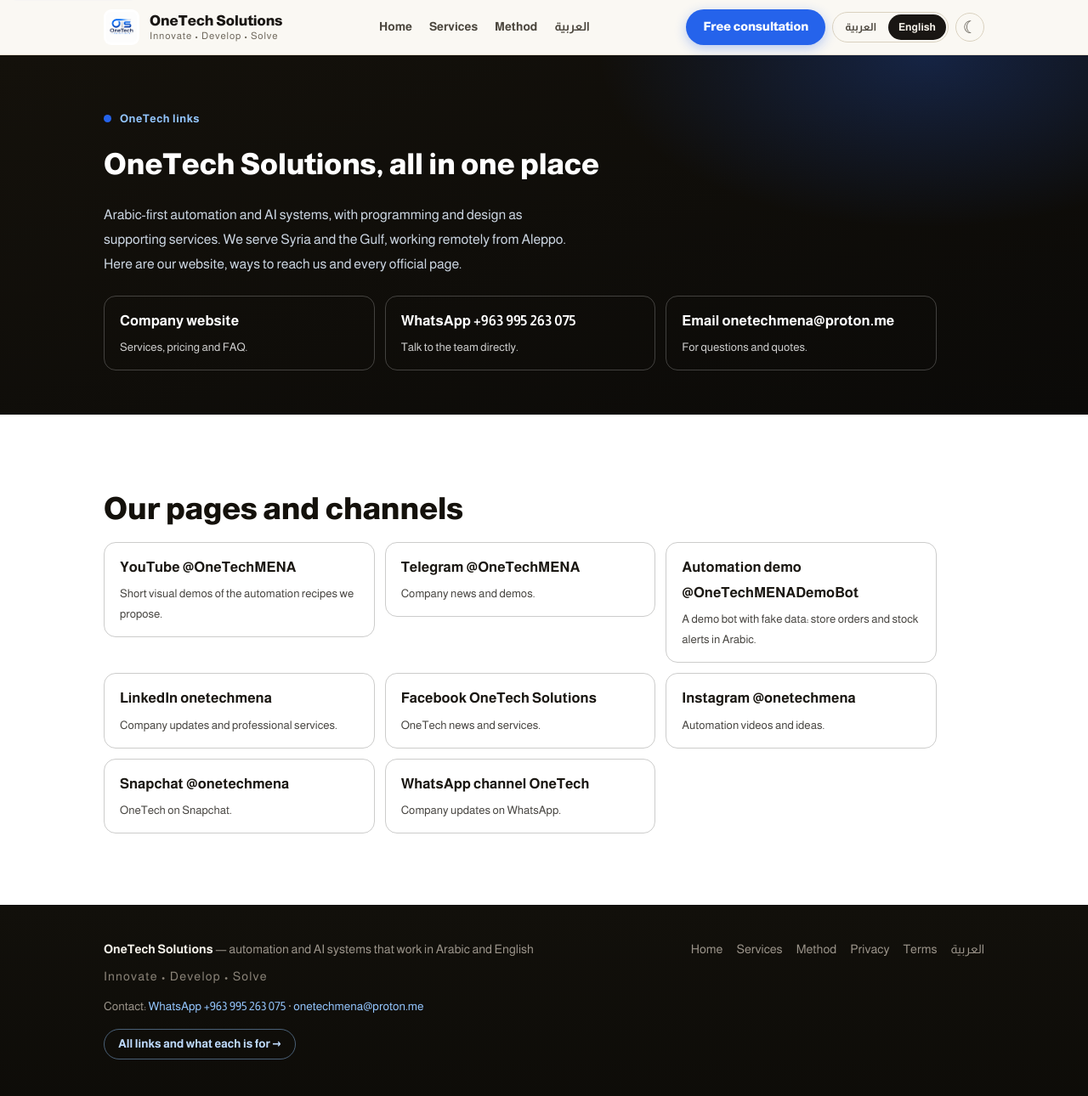
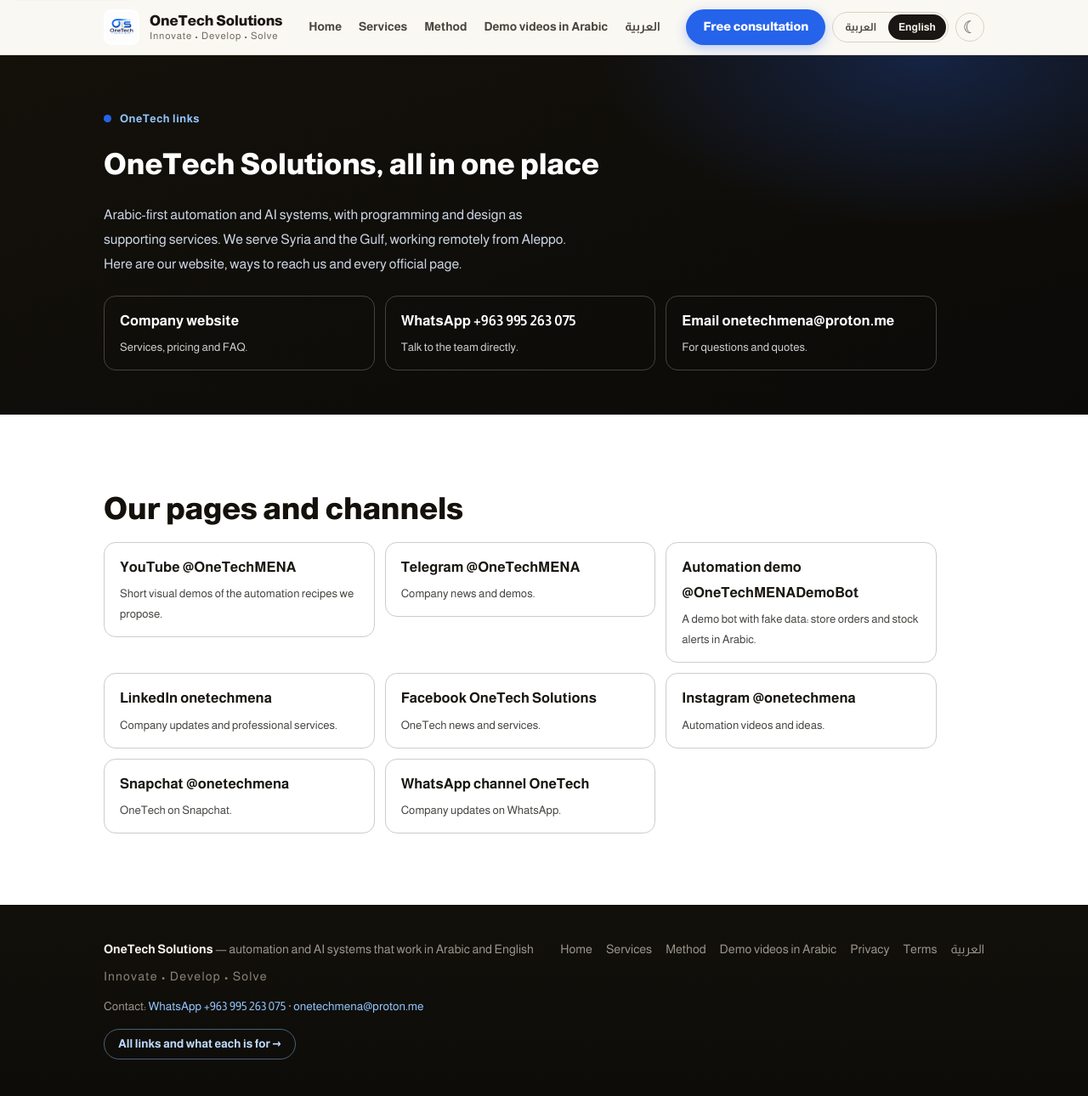
Before and after one commit to Anas379110/onetech-site, an Astro site: page /en/links in a window 1280 px wide. Shown: the top 1290 px of the page at 85% size. Built offline with nearby package versions, Linux system fonts and the light colour scheme; Astro itself is replaced by a stand-in of ours.

Commit message:
Improve discovery of illustrative videos in site navigation

```diff
--- a/src/layouts/Base.astro
+++ b/src/layouts/Base.astro
@@ -7,6 +7,7 @@ const { title, description, current = '' } = Astro.props;
 const nav = [
 	{ href: '/', label: 'الرئيسية', key: 'home' },
 	{ href: '/services', label: 'الخدمات', key: 'services' },
+	{ href: '/videos', label: 'فيديوهات', key: 'videos' },
 	{ href: '/audiences', label: 'من نخدم', key: 'audiences' },
 	{ href: '/faq', label: 'الأسئلة الشائعة', key: 'faq' },
 	{ href: '/about', label: 'من نحن', key: 'about' },
--- a/src/layouts/BaseEn.astro
+++ b/src/layouts/BaseEn.astro
@@ -50,6 +50,7 @@ const languageTarget = Astro.url.pathname.includes('/privacy') ? '/privacy' : As
 				<a href="/en">Home</a>
 				<a href="/en#offers">Services</a>
 				<a href="/en#method">Method</a>
+				<a href="/videos" hreflang="ar">Demo videos in Arabic</a>
 				<a href="/" hreflang="ar">العربية</a>
 			</nav>
 			<details class="nav-menu">
@@ -58,6 +59,7 @@ const languageTarget = Astro.url.pathname.includes('/privacy') ? '/privacy' : As
 					<a href="/en">Home</a>
 					<a href="/en#offers">Services</a>
 					<a href="/en#method">Method</a>
+					<a href="/videos" hreflang="ar">Demo videos in Arabic</a>
 					<a href="/" hreflang="ar">العربية</a>
 				</nav>
 			</details>
@@ -86,6 +88,7 @@ const languageTarget = Astro.url.pathname.includes('/privacy') ? '/privacy' : As
 					<a href="/en">Home</a>
 					<a href="/en#offers">Services</a>
 					<a href="/en#method">Method</a>
+					<a href="/videos" hreflang="ar">Demo videos in Arabic</a>
 					<a href="/en/privacy">Privacy</a>
 					<a href="/en/terms">Terms</a>
 					<a href="/" hreflang="ar">العربية</a>
--- a/src/pages/videos.astro
+++ b/src/pages/videos.astro
@@ -5,7 +5,7 @@ const videos = [
 	{ file: 'onetech-method', title: 'كيف نبني أتمتة لشركة صغيرة', note: 'خطوات عمل مقترحة بلا وعود جاهزة' },
 ];
 ---
-<Base current="" title="فيديوهات OneTech Solutions — أفكار أتمتة قصيرة" description="فيديوهات قصيرة من OneTech Solutions عن الأتمتة والذكاء الاصطناعي بالعربية محاكاة توضيحية وليست نتائج عملاء">
+<Base current="videos" title="فيديوهات OneTech Solutions — أفكار أتمتة قصيرة" description="فيديوهات قصيرة من OneTech Solutions عن الأتمتة والذكاء الاصطناعي بالعربية محاكاة توضيحية وليست نتائج عملاء">
 	<style>
 	.vid-grid{display:grid;gap:20px;grid-template-columns:repeat(auto-fit,minmax(min(100%,260px),320px));justify-content:start}
 	.vid-card{border:1px solid color-mix(in srgb,currentColor 22%,transparent);border-radius:14px;padding:12px}
```
